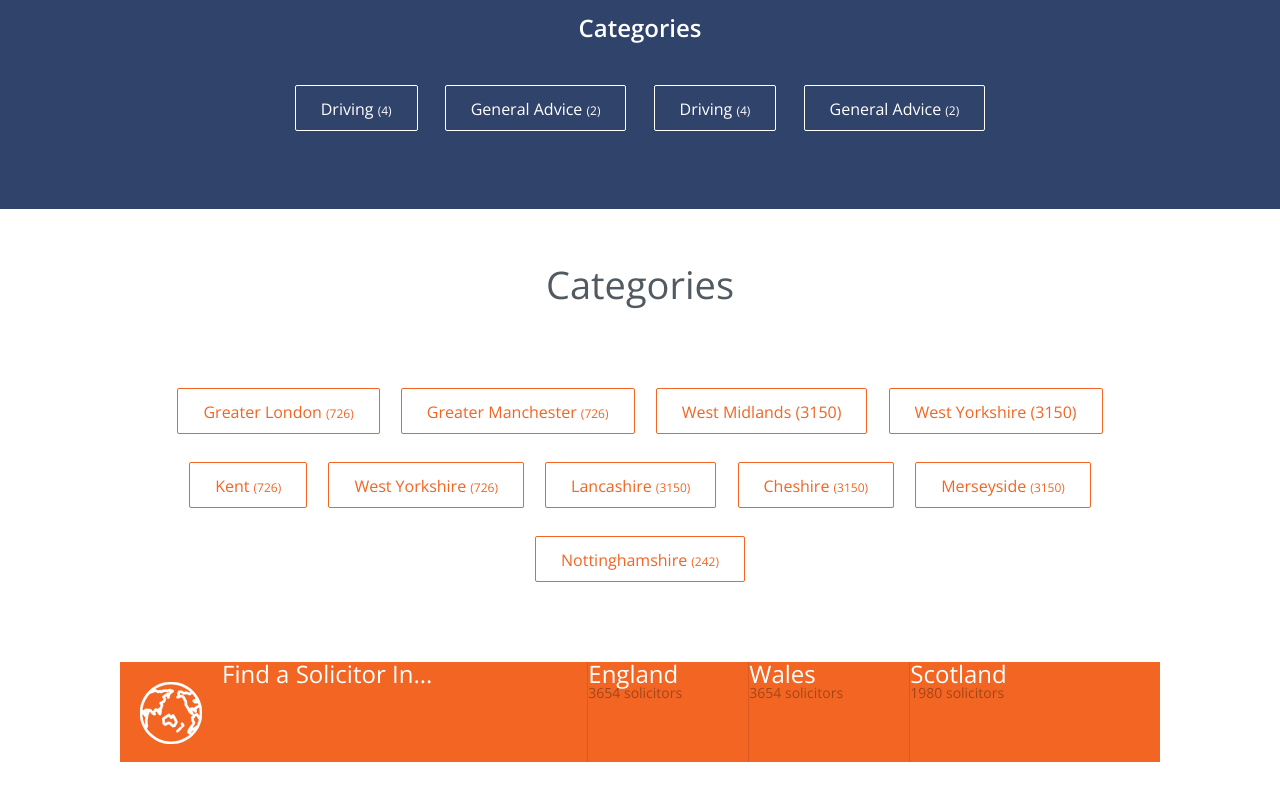
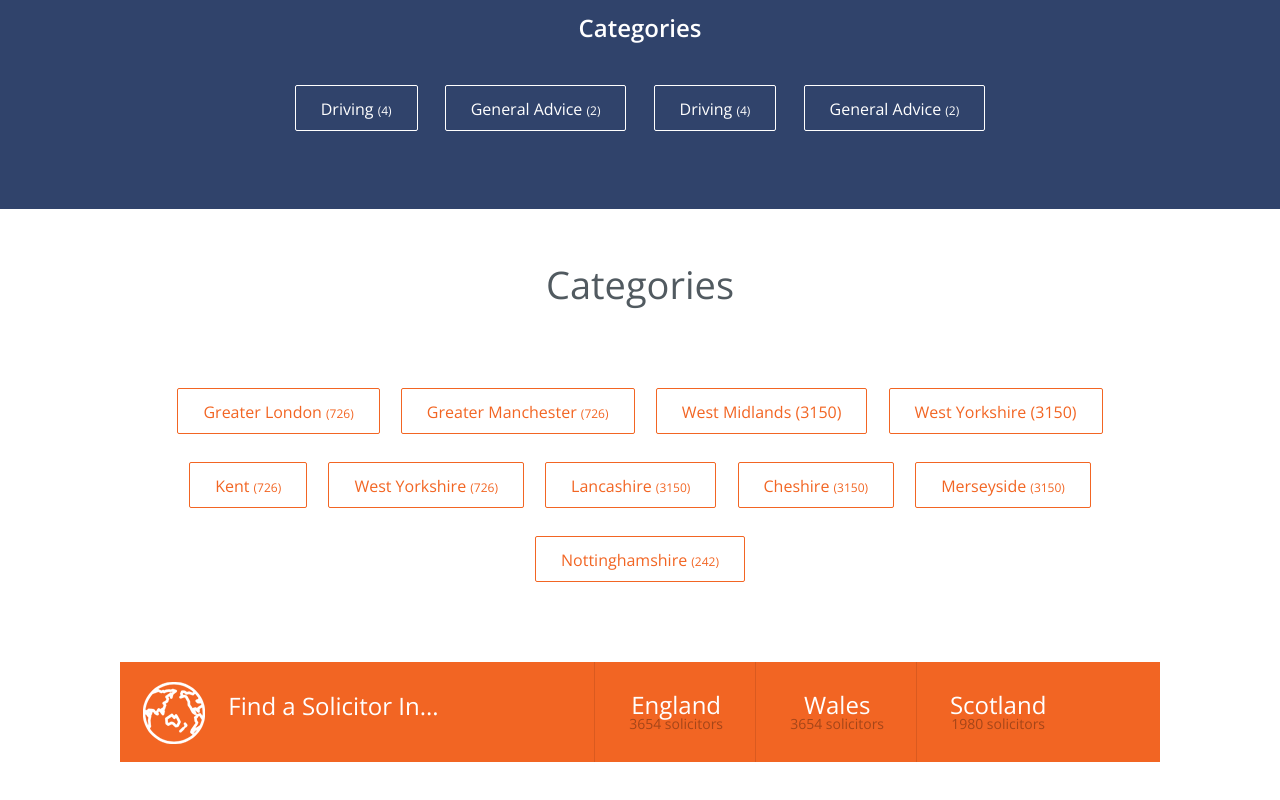
Before and after one commit to dimshiusua/sass-introduction, a website: page app/index.html in a window 1280 px wide. Shown: the part 2064-2864 px from the top of the page. Drawn offline with nearby package versions, Linux system fonts and the light colour scheme.

Commit message:
вертикально выровнял блоки в s-row! наконец-то

```diff
--- a/app/css/style.css
+++ b/app/css/style.css
@@ -466,19 +466,28 @@ button {
     background: #f26523; }
     .counties-wrap .find-solicitor-row .icon {
       margin: 20px; }
+    .counties-wrap .find-solicitor-row .solicitor-item::before {
+      content: '';
+      height: 100%;
+      display: inline-block;
+      vertical-align: middle; }
     .counties-wrap .find-solicitor-row .solicitor-item {
       float: left;
-      height: 100%; }
+      height: 100%;
+      text-align: center; }
       .counties-wrap .find-solicitor-row .solicitor-item span {
         color: white;
         font-size: 24px; }
-      .counties-wrap .find-solicitor-row .solicitor-item > .sub {
+      .counties-wrap .find-solicitor-row .solicitor-item .solicitor-region {
+        display: inline-block;
+        vertical-align: middle; }
+      .counties-wrap .find-solicitor-row .solicitor-item > .solicitor-region > .sub {
         display: block;
         font-size: 14px;
         color: #a54619; }
       .counties-wrap .find-solicitor-row .solicitor-item .find-solicitor-title {
         margin-right: 155px; }
-    .counties-wrap .find-solicitor-row .solicitor-region {
+    .counties-wrap .find-solicitor-row .solicitor-border {
       border-left: 1px solid #da5a1f;
       width: 161px; }
 
--- a/app/index.html
+++ b/app/index.html
@@ -229,17 +229,23 @@
 					<div class="solicitor-item">
 						<span class="find-solicitor-title">Find a Solicitor In...</span>
 					</div>
-					<div class="solicitor-item solicitor-region">
+					<div class="solicitor-item solicitor-border">
+						<div class="solicitor-region">
 							<a href="#"><span>England</span></a>
 							<span class="sub">3654 solicitors</span>
 						</div>
-					<div class="solicitor-item solicitor-region">
+					</div>
+					<div class="solicitor-item solicitor-border">
+						<div class="solicitor-region">
 							<a href="#"><span>Wales</span></a>
 							<span class="sub">3654 solicitors</span>
 						</div>
-					<div class="solicitor-item solicitor-region">
+					</div>
+					<div class="solicitor-item solicitor-border">
+						<div class="solicitor-region">
 							<a href="#"><span>Scotland</span></a>
 							<span class="sub">1980 solicitors</span>
+						</div>
 					</div>
 
 				</div>
```
Also changed, not shown: dist/sass/style.scss. Lines whose indentation alone changed are shown as unchanged.
